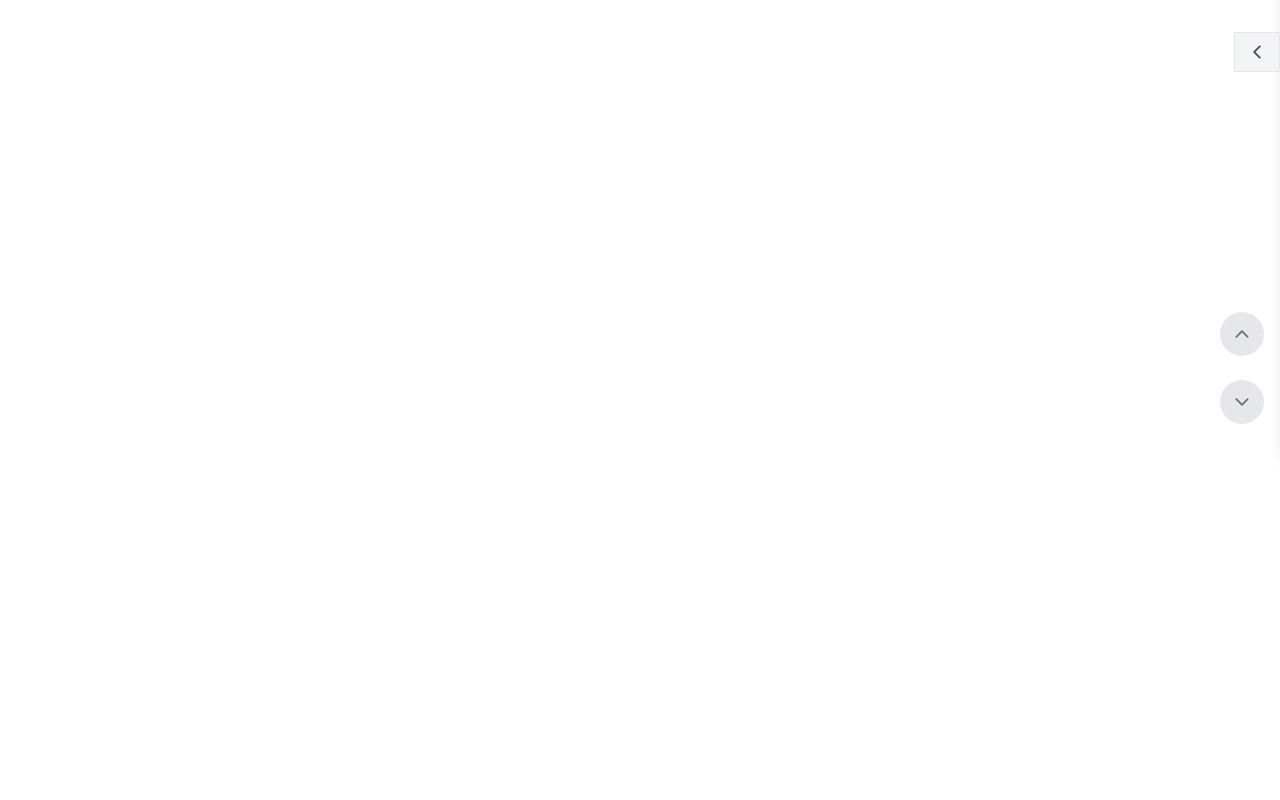
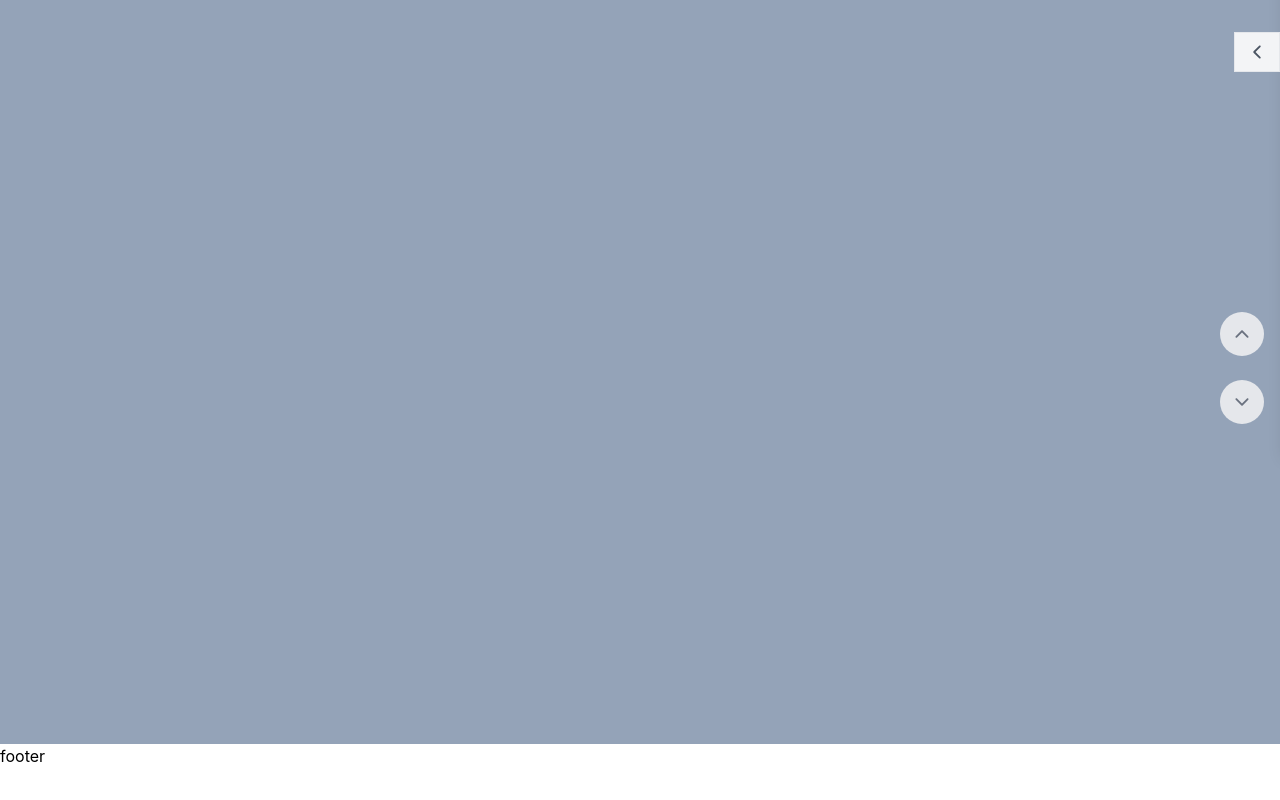
Before and after one commit to kyung89/HamzziMall_FE, a React (Create React App) app: page /2 in a window 1280 px wide. Shown: the part 348-1148 px from the top of the page. After the commit the page ends 1116 px from the top, so only its background shows below. Built offline with nearby package versions, Linux system fonts and the light colour scheme.

Commit message:
router 작업 시작

```diff
--- a/src/App.js
+++ b/src/App.js
@@ -1,19 +1,15 @@
 import "./App.css";
-import Header from "./components/Header";
-import Main from "./components/Main";
-import Footer from "./components/Footer";
+import HeaderMain from "./components/HeaderMain";
 import SlideMenu from "./components/SlideMenu";
 import ScrollToButton from "./components/ScrollToButton";
 
 function App() {
   return (
-    <>
-      <Header />
-      <Main />
-      <Footer />
+    <div className="relative h-screen">
+      <HeaderMain />
       <SlideMenu />
       <ScrollToButton />
-    </>
+    </div>
   );
 }
 
--- a/src/components/Footer.jsx
+++ b/src/components/Footer.jsx
@@ -1,5 +1,5 @@
 import React from "react";
 
 export default function Footer() {
-  return <div></div>;
+  return <div>footer</div>;
 }
--- a/src/components/Header.jsx
+++ b/src/components/HeaderMain.jsx
@@ -1,7 +1,9 @@
 import React from "react";
 import { FaSearch } from "react-icons/fa";
+import Main from "./Main";
+import { Link } from "react-router-dom";
 
-export default function Header() {
+export default function HeaderMain() {
   return (
     <div>
       <div className="top_menu">
@@ -67,18 +69,18 @@ export default function Header() {
           />
         </div>
       </div>
-      <div className="category bg-slate-300 p-3 sticky">
+      <header className="category bg-slate-300 p-3 sticky top-0">
         <div className="max-w-6xl mx-auto">
           <ul className="flex text-sm justify-between">
             <li className="group">
               <div className="hover:text-gray-500 cursor-pointer">햄테리어</div>
               <div className="group-hover:block dropdown-menu absolute hidden h-auto">
-                <ul className="shadow p-2 mt-3 border w-32">
+                <ul className="shadow p-2 mt-3 border-slate-300 w-32 bg-white">
                   <li className="p-1 hover:text-gray-500 cursor-pointer">
-                    세트상품
+                    세트상품(TestPage1)
                   </li>
                   <li className="p-1 hover:text-gray-500 cursor-pointer">
-                    체험곡식
+                    체험곡식(TestPage2)
                   </li>
                   <li className="p-1 hover:text-gray-500 cursor-pointer">
                     꾸미기베딩
@@ -98,7 +100,7 @@ export default function Header() {
             <li className="group">
               <div className="hover:text-gray-500 cursor-pointer">사료</div>
               <div className="group-hover:block dropdown-menu absolute hidden h-auto">
-                <ul className="shadow p-2 mt-3 border w-32">
+                <ul className="shadow p-2 mt-3 border-slate-300 w-32 bg-white">
                   <li className="p-1 hover:text-gray-500 cursor-pointer">
                     골든 햄스터용
                   </li>
@@ -114,7 +116,7 @@ export default function Header() {
             <li className="group">
               <div className="hover:text-gray-500 cursor-pointer">간식</div>
               <div className="group-hover:block dropdown-menu absolute hidden h-auto">
-                <ul className="shadow p-2 mt-3 border">
+                <ul className="shadow p-2 mt-3 border-slate-300 bg-white">
                   <li className="p-1 hover:text-gray-500 cursor-pointer">
                     알곡/견과류
                   </li>
@@ -138,7 +140,7 @@ export default function Header() {
                 베딩/모래
               </div>
               <div className="group-hover:block dropdown-menu absolute hidden h-auto">
-                <ul className="shadow p-2 mt-3 border">
+                <ul className="shadow p-2 mt-3 border-slate-300 bg-white">
                   <li className="p-1 hover:text-gray-500 cursor-pointer">
                     나무/종이/기타 베딩
                   </li>
@@ -156,7 +158,7 @@ export default function Header() {
                 은신처/목욕화장실
               </div>
               <div className="group-hover:block dropdown-menu absolute hidden h-auto w">
-                <ul className="shadow p-2 mt-3 border w-32">
+                <ul className="shadow p-2 mt-3 border-slate-300 w-32 bg-white">
                   <li className="p-1 hover:text-gray-500 cursor-pointer">
                     은신처
                   </li>
@@ -179,7 +181,7 @@ export default function Header() {
                 쳇바퀴/장난감
               </div>
               <div className="group-hover:block dropdown-menu absolute hidden h-auto">
-                <ul className="shadow p-2 mt-3 border w-32">
+                <ul className="shadow p-2 mt-3 border-slate-300 w-32 bg-white">
                   <li className="p-1 hover:text-gray-500 cursor-pointer">
                     장난감
                   </li>
@@ -194,7 +196,7 @@ export default function Header() {
                 하우스/터널
               </div>
               <div className="group-hover:block dropdown-menu absolute hidden h-auto">
-                <ul className="shadow p-2 mt-3 border">
+                <ul className="shadow p-2 mt-3 border-slate-300 bg-white">
                   <li className="p-1 hover:text-gray-500 cursor-pointer">
                     리빙박스/개조
                   </li>
@@ -215,7 +217,7 @@ export default function Header() {
                 영양제/이유식
               </div>
               <div className="group-hover:block dropdown-menu absolute hidden h-auto">
-                <ul className="shadow p-2 mt-3 border w-32">
+                <ul className="shadow p-2 mt-3 border-slate-300 w-32 bg-white">
                   <li className="p-1 hover:text-gray-500 cursor-pointer">
                     영양제
                   </li>
@@ -228,7 +230,7 @@ export default function Header() {
             <li className="group">
               <div className="hover:text-gray-500 cursor-pointer">기타</div>
               <div className="group-hover:block dropdown-menu absolute hidden h-auto">
-                <ul className="shadow p-2 mt-3 border w-32">
+                <ul className="shadow p-2 mt-3 border-slate-300w-32 bg-white">
                   <li className="p-1 hover:text-gray-500 cursor-pointer">
                     포장/계량용품
                   </li>
@@ -247,7 +249,7 @@ export default function Header() {
             <li className="group">
               <div className="hover:text-gray-500 cursor-pointer">할인상품</div>
               <div className="group-hover:block dropdown-menu absolute hidden h-auto">
-                <ul className="shadow p-2 mt-3 border w-32">
+                <ul className="shadow p-2 mt-3 border-slate-300 w-32 bg-white">
                   <li className="p-1 hover:text-gray-500 cursor-pointer">
                     골든 햄스터용
                   </li>
@@ -262,7 +264,8 @@ export default function Header() {
             </li>
           </ul>
         </div>
-      </div>
+      </header>
+      <Main />
     </div>
   );
 }
--- a/src/components/Main.jsx
+++ b/src/components/Main.jsx
@@ -1,5 +1,17 @@
 import React from "react";
+import { BrowserRouter, Routes, Route } from "react-router-dom";
+import TestPage1 from "../pages/TestPage1";
+import TestPage2 from "../pages/TestPage2";
 
 export default function Main() {
-  return <div className="min-h-screen"></div>;
+  return (
+    <div>
+      <BrowserRouter>
+        <Routes>
+          <Route path="/" element={<TestPage1 />} />
+          <Route path="/2" element={<TestPage2 />}></Route>
+        </Routes>
+      </BrowserRouter>
+    </div>
+  );
 }
--- a/src/components/SlideMenu.jsx
+++ b/src/components/SlideMenu.jsx
@@ -10,7 +10,7 @@ const SlideMenu = () => {
   const toggleMenu = () => setIsOpen(!isOpen);
 
   return (
-    <div className="relative h-screen">
+    <div>
       {/* 오른쪽 슬라이드 메뉴 */}
       <div
         className={`fixed top-0 right-0 h-full w-64 bg-white shadow-lg transform transition-transform duration-500 ease-in-out z-30 ${
--- /dev/null
+++ b/src/pages/TestPage1.jsx
@@ -0,0 +1,12 @@
+import React from "react";
+import Footer from "../components/Footer";
+import Header from "../components/HeaderMain";
+
+export default function TestPage1() {
+  return (
+    <div>
+      <div className="min-h-svh bg-slate-400">testpage1</div>
+      <Footer />
+    </div>
+  );
+}
--- /dev/null
+++ b/src/pages/TestPage2.jsx
@@ -0,0 +1,12 @@
+import React from "react";
+import Footer from "../components/Footer";
+import Header from "../components/HeaderMain";
+
+export default function TestPage1() {
+  return (
+    <div>
+      <div className="min-h-svh bg-slate-400">testpage2</div>
+      <Footer />
+    </div>
+  );
+}
```
